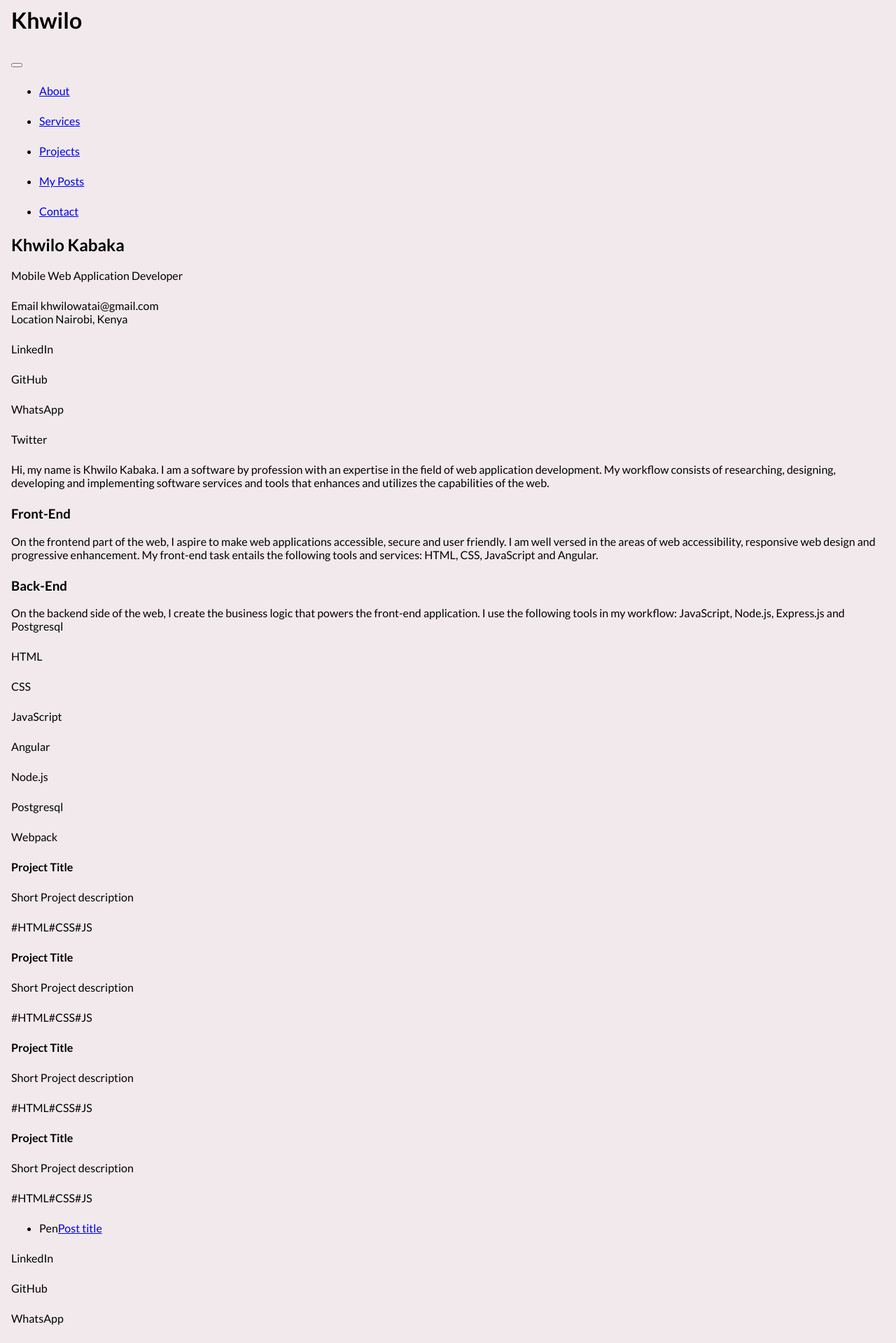
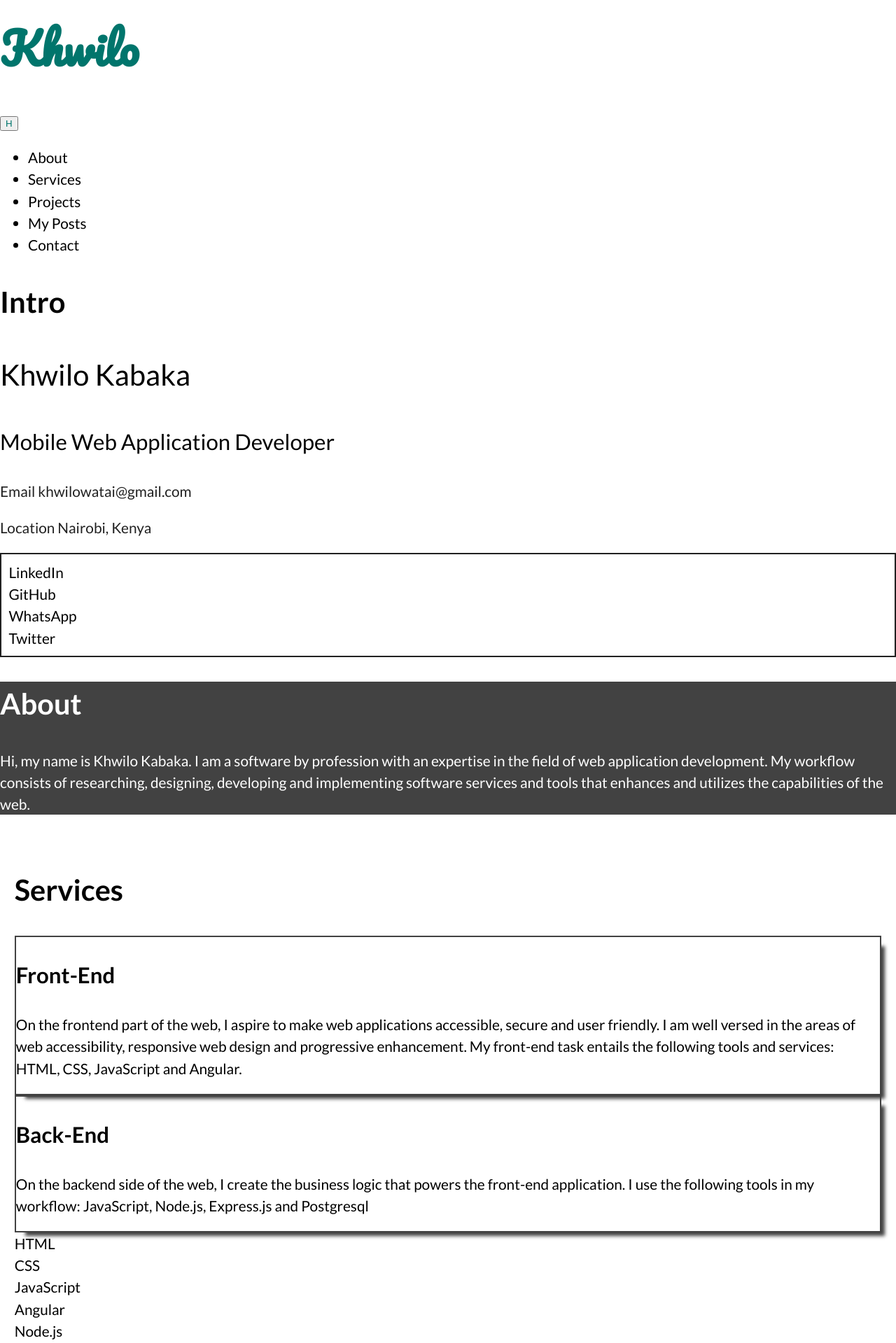
Before and after one commit to khwilo/khwilo, an Angular app: page / in a window 1280 px wide. Shown: the part 20-1939 px from the top of the page at 70% size. Built offline with nearby package versions, Linux system fonts and the light colour scheme.

Commit message:
Define colors, spacing and section titles

```diff
--- a/src/app/app.component.html
+++ b/src/app/app.component.html
@@ -5,8 +5,8 @@
     </div>
     <!-- Logo -->
 
-    <button class="menu_toggle" aria-label="Menu toggle button">
-      <span class="hamburger-menu"></span>
+    <button class="menu-toggle" aria-label="Menu toggle button">
+      <span class="hamburger-menu">H</span>
     </button>
     <!-- Toggle menu button -->
 
@@ -35,8 +35,9 @@
 
   <main class="main">
     <section class="main__intro" id="intro">
+      <h2 class="section__title">Intro</h2>
       <div class="intro__name-title">
-        <h2 class="intro__name">Khwilo Kabaka</h2>
+        <p class="intro__name">Khwilo Kabaka</p>
         <p class="intro__title">Mobile Web Application Developer</p>
       </div>
       <div class="intro__contact">
@@ -56,7 +57,8 @@
     </section>
     <!-- Introduction section -->
 
-    <section class="about" id="about">
+    <section class="main__about" id="about">
+      <h2 class="section__title">About</h2>
       <p>
         Hi, my name is Khwilo Kabaka. I am a software by profession with an
         expertise in the field of web application development. My workflow
@@ -67,9 +69,10 @@
     </section>
     <!-- About section -->
 
-    <section class="services" id="services">
+    <section class="main__services" id="services">
+      <h2 class="section__title">Services</h2>
       <div class="services__front-end">
-        <h3 class="services__title">Front-End</h3>
+        <h3 class="section__sub-title">Front-End</h3>
         <p>
           On the frontend part of the web, I aspire to make web applications
           accessible, secure and user friendly. I am well versed in the areas of
@@ -79,7 +82,7 @@
         </p>
       </div>
       <div class="services__back-end">
-        <h3 class="services__title">Back-End</h3>
+        <h3 class="section__sub-title">Back-End</h3>
         <p>
           On the backend side of the web, I create the business logic that
           powers the front-end application. I use the following tools in my
@@ -98,12 +101,14 @@
     </section>
     <!-- My Services section -->
 
-    <section class="projects" id="projects">
+    <section class="main__projects" id="projects">
+      <h2 class="section__title">Projects</h2>
       <div class="project__info">
         <div class="project__title">
-          <h4>Project Title</h4>
-          <div class="project__link-icons">
-            <span class="github"></span> <span class="website"></span>
+          <h3 class="section__sub-title">Project Title</h3>
+          <div class="project__links">
+            <span class="project__link-icon">G</span>
+            <span class="project__link-icon">W</span>
           </div>
         </div>
         <div class="project__description">
@@ -118,9 +123,10 @@
 
       <div class="project__info">
         <div class="project__title">
-          <h4>Project Title</h4>
-          <div class="project__link-icons">
-            <span class="github"></span> <span class="website"></span>
+          <h3 class="section__sub-title">Project Title</h3>
+          <div class="project__links">
+            <span class="project__link-icon">G</span>
+            <span class="project__link-icon">W</span>
           </div>
         </div>
         <div class="project__description">
@@ -135,9 +141,10 @@
 
       <div class="project__info">
         <div class="project__title">
-          <h4>Project Title</h4>
-          <div class="project__link-icons">
-            <span class="github"></span> <span class="website"></span>
+          <h3 class="section__sub-title">Project Title</h3>
+          <div class="project__links">
+            <span class="project__link-icon">G</span>
+            <span class="project__link-icon">W</span>
           </div>
         </div>
         <div class="project__description">
@@ -152,9 +159,10 @@
 
       <div class="project__info">
         <div class="project__title">
-          <h4>Project Title</h4>
-          <div class="project__link-icons">
-            <span class="github"></span> <span class="website"></span>
+          <h3 class="section__sub-title">Project Title</h3>
+          <div class="project__links">
+            <span class="project__link-icon">G</span>
+            <span class="project__link-icon">W</span>
           </div>
         </div>
         <div class="project__description">
@@ -169,10 +177,12 @@
     </section>
     <!-- My projects section -->
 
-    <section class="posts" id="posts">
+    <section class="main__posts" id="posts">
+      <h2 class="section__title">Posts</h2>
       <ul class="posts__list">
         <li class="posts__item">
-          <span class="pen-icon">Pen</span><a href="#">Post title</a>
+          <span class="pen-icon">Pen</span>
+          <a href="#" target="_blank">Post title</a>
         </li>
       </ul>
     </section>
--- a/src/styles.css
+++ b/src/styles.css
@@ -1,17 +1,31 @@
-@import url('https://fonts.googleapis.com/css?family=EB+Garamond:500,700|Lato:400,700&display=swap');
+@import url('https://fonts.googleapis.com/css?family=Lato:300,400,700,700i|Pacifico&display=swap');
 
 :root {
   box-sizing: border-box;
-  --main-heading-font-size: 2.5em;
-  --sub-heading-font-size: 1.5em;
-  --content-font-size: 1em;
-  --bg-color: hsl(345, 24%, 93%);
-  --brand-color: hsl(183, 38%, 44%);
-  --black: hsl(0, 0%, 0%);
-  --light-teal: hsl(183, 44%, 52%);
-  --extra-light-teal: hsl(179, 90%, 47%);
-  --red: hsl(345, 100%, 51%);
-  --white: hsl(0, 0%, 100%);
+
+  font-size: calc(0.5em + 1vw);
+
+  --ff-logo: 'Pacifico', cursive;
+  --ff-content: 'Lato', sans-serif;
+
+  --fs-heading-1: 3em;
+  --fs-heading-2: 2em;
+  --fs-heading-3: 1.5em;
+  --fs-content: 1em;
+
+  --fw-light: 300;
+  --fw-regular: 400;
+  --fw-bold: 700;
+  --fw-bold-italic: 700i;
+
+  --clr-dark: hsl(0, 0%, 0%);
+  --clr-light-gray: hsl(0, 0%, 26%);
+  --clr-dark-gray: hsl(0, 0%, 13%);
+  --clr-white: hsl(0, 0%, 100%);
+  --clr-light-teal: hsl(173, 60%, 62%);
+  --clr-default-teal: hsl(174, 63%, 40%);
+  --clr-dark-teal: hsl(175, 100%, 23%);
+  --clr-dark-teal-compliment: hsl(355, 100%, 23%);
 }
 
 *,
@@ -22,21 +36,129 @@
 
 body {
   margin: 0;
-  font-size: var(--content-font-size);
-  font-family: 'Lato', sans-serif;
-  background-color: var(--bg-color);
-  color: var(--black);
+  line-height: 1.5;
+  font-size: var(--fs-content);
+  font-family: var(--ff-content);
+  background-color: var(--clr-white);
+  color: var(--clr-dark);
   min-height: 100vh;
-  padding: 0.5em 1em;
-  position: relative;
-  overflow-x: hidden;
-  overflow-y: scroll;
 }
 
-body * + * {
-  margin-top: 1.5em;
+*:focus {
+  outline: 2px solid var(--clr-light-teal);
 }
 
-p {
-  margin: 0;
+a {
+  color: var(--clr-dark);
+  text-decoration: none;
 }
+
+a:visited {
+  color: var(--clr-dark-teal-compliment);
+}
+
+a:hover {
+  color: var(--clr-light-teal);
+}
+
+a:focus {
+  color: var(--clr-dark-teal);
+}
+
+.logo {
+  font-family: var(--ff-logo);
+}
+
+.logo__content {
+  font-size: var(--fs-heading-1);
+  color: var(--clr-dark-teal);
+}
+
+.menu-toggle {
+  color: var(--clr-dark-teal);
+}
+
+.section__title {
+  font-size: var(--fs-heading-2);
+}
+
+.section__sub-title {
+  font-size: var(--fs-heading-3);
+}
+
+.intro__name {
+  font-size: var(--fs-heading-2);
+}
+
+.intro__title {
+  font-size: var(--fs-heading-3);
+}
+
+.intro__contact-email,
+.intro__contact-address {
+  color: var(--clr-dark-gray);
+}
+
+.intro__social_media {
+  border: 2px solid var(--clr-dark-gray);
+  background-color: var(--clr-white);
+  padding: 0.5em;
+}
+
+.main__about,
+.main__projects {
+  background-color: var(--clr-light-gray);
+}
+
+.main__about {
+  color: var(--clr-white);
+}
+
+.main__services {
+  padding: 1em;
+}
+
+.services__front-end,
+.services__back-end {
+  box-shadow: 10px 10px 5px -5px var(--clr-light-gray);
+  border: 2px solid var(--clr-light-gray);
+}
+
+.main__projects {
+  padding: 1em;
+}
+
+.project__info {
+  background-color: var(--clr-default-teal);
+  color: var(--clr-white);
+}
+
+.project__description {
+  font-weight: var(--fw-light);
+}
+
+.project__link-icon {
+  background-color: var(--clr-dark-gray);
+  color: var(--clr-white);
+}
+
+.language-tag {
+  padding: 0 0.5em;
+  border-radius: 10px;
+  background-color: var(--clr-white);
+  color: var(--clr-dark-gray);
+  display: inline-flex;
+}
+
+.language-tag:hover {
+  font-weight: var(--fw-bold);
+}
+
+.language-tag + .language-tag {
+  margin-left: 0.5em;
+}
+
+.footer {
+  background-color: var(--clr-dark);
+  color: var(--clr-white);
+}
```
